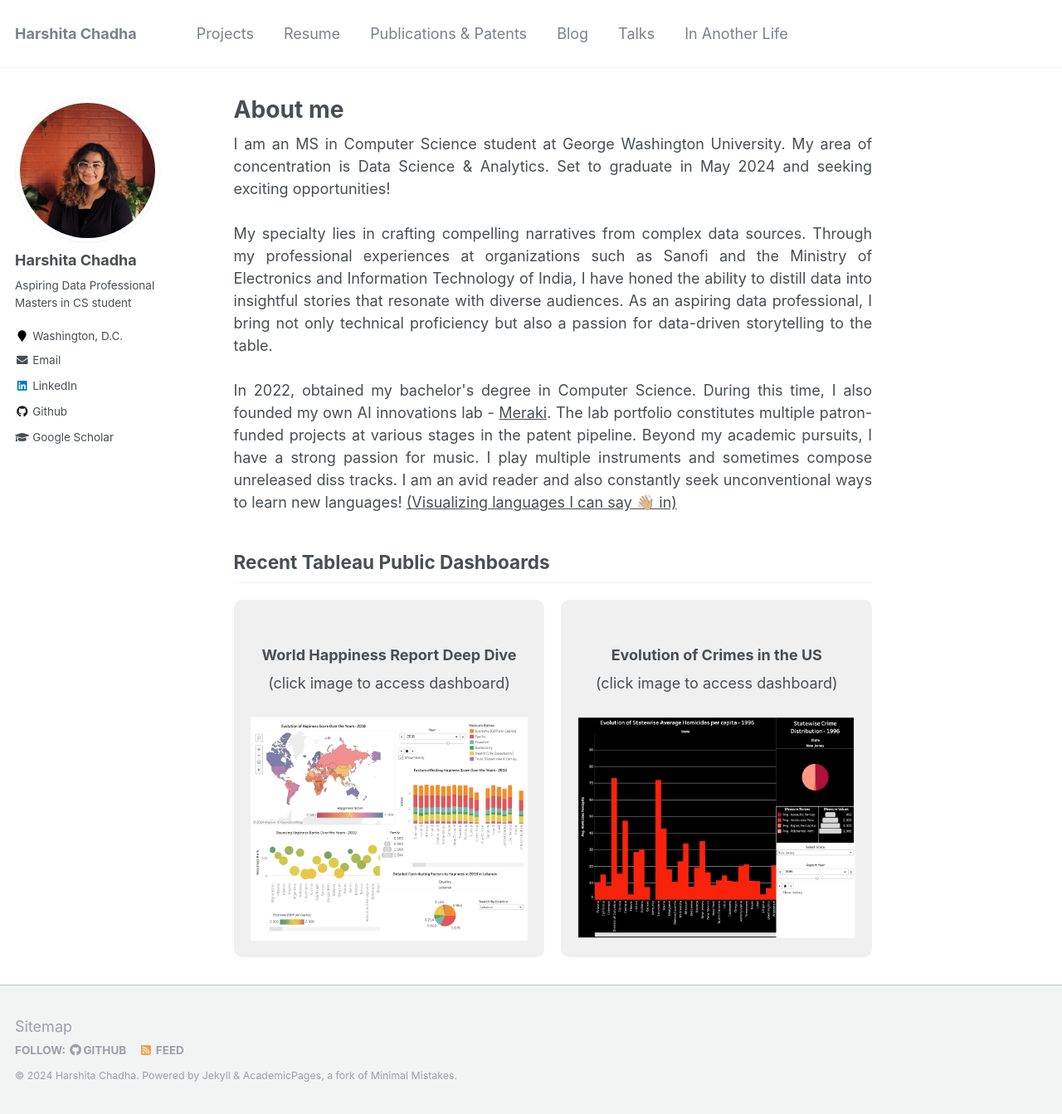
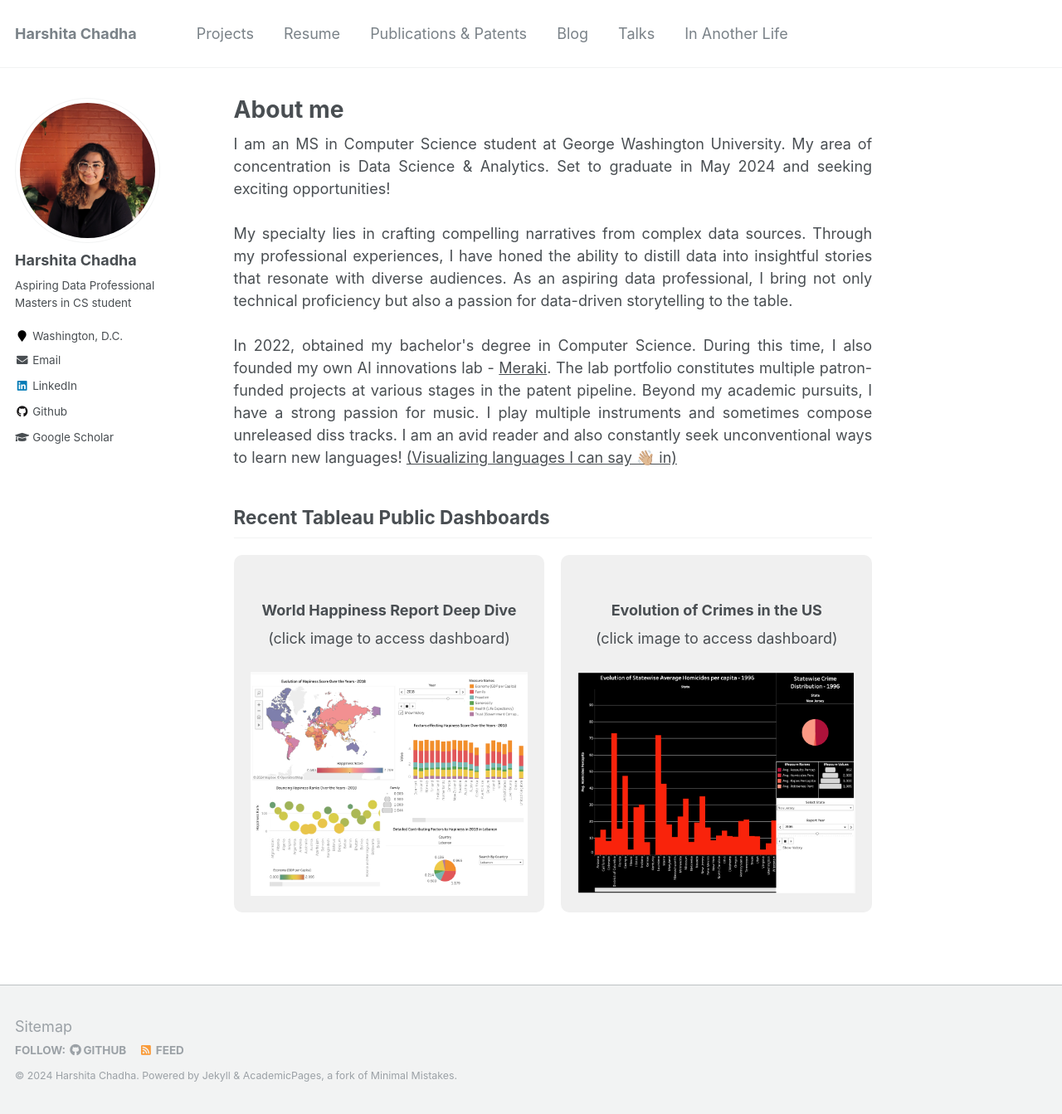
Before and after one commit to harshitaachadha/harshitaachadha.github.io, a Jekyll site: the page built from _pages/about.md, in a window 1280 px wide and 1343 px high. Shown: the whole window at 83% size. Built offline with Jekyll 4.4.1, drawn with Linux system fonts in a browser that asks for light colours.

Commit message:
Update about.md

```diff
--- a/_pages/about.md
+++ b/_pages/about.md
@@ -11,7 +11,7 @@
 <div style="text-align: justify;">
 I am an MS in Computer Science student at George Washington University. My area of concentration is Data Science & Analytics. Set to graduate in May 2024 and seeking exciting opportunities!
 <br><br>
-My specialty lies in crafting compelling narratives from complex data sources. Through my professional experiences at organizations such as Sanofi and the Ministry of Electronics and Information Technology of India, I have honed the ability to distill data into insightful stories that resonate with diverse audiences. As an aspiring data professional, I bring not only technical proficiency but also a passion for data-driven storytelling to the table.
+My specialty lies in crafting compelling narratives from complex data sources. Through my professional experiences, I have honed the ability to distill data into insightful stories that resonate with diverse audiences. As an aspiring data professional, I bring not only technical proficiency but also a passion for data-driven storytelling to the table.
 <br><br>
 In 2022, obtained my bachelor's degree in Computer Science. During this time, I also founded my own AI innovations lab - <a href="https://merakilab.github.io/"> Meraki</a>. The lab portfolio constitutes multiple patron-funded projects at various stages in the patent pipeline. Beyond my academic pursuits, I have a strong passion for music. I play multiple instruments and sometimes compose unreleased diss tracks. I am an avid reader and also constantly seek unconventional ways to learn new languages! <a href="/images/lang_viz.png">(Visualizing languages I can say 👋🏼 in)</a>
 </div>
```
